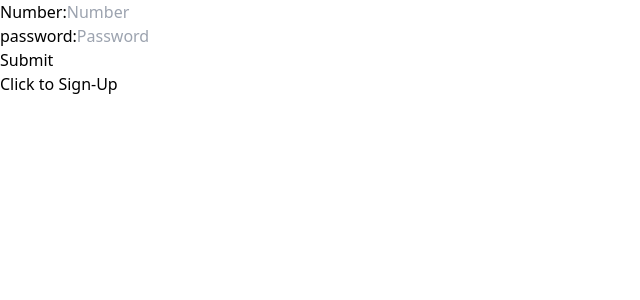
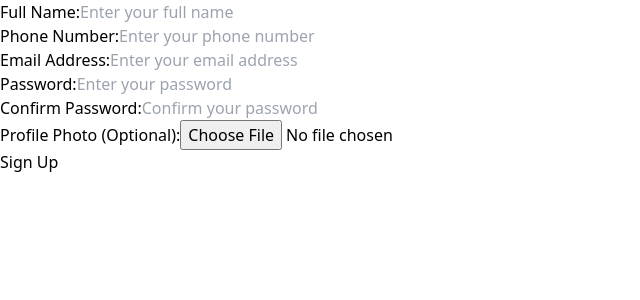
Before and after one commit to agrawalkush2020/splitWise, a Next.js app: page / in a window 1280 px wide. Shown: the top 300 px of the page, without its empty margins (0-640 px from the left). Built offline with nearby package versions, Linux system fonts and the light colour scheme.

Commit message:
login added

```diff
--- a/components/LandingPage.js
+++ b/components/LandingPage.js
@@ -18,7 +18,6 @@ const LandingPage = ({
     }
 
     return (
-        <div>
             <div>
                 <div>
                     <form>
@@ -44,7 +43,6 @@ const LandingPage = ({
                 <div>Click to <a className="color-red cursor-pointer" onClick={handleSignIn}>Sign-Up</a></div>
 
             </div>
-        </div>
     )
 }
 
--- /dev/null
+++ b/components/Outerbody.js
@@ -0,0 +1,14 @@
+"use client";
+import React from "react";
+import SignUp from "./SignUp";
+
+
+const Outerbody = ({
+
+})=>{
+    return (
+        <SignUp />
+    )
+}
+
+export default Outerbody;
--- /dev/null
+++ b/components/SignUp.js
@@ -0,0 +1,103 @@
+import React, { useState } from "react";
+import Input from "./Input";
+
+const SignUp = () => {
+    const [fullName, setFullName] = useState('');
+    const [phoneNumber, setPhoneNumber] = useState('');
+    const [email, setEmail] = useState('');
+    const [password, setPassword] = useState('');
+    const [confirmPassword, setConfirmPassword] = useState('');
+    const [profilePhoto, setProfilePhoto] = useState(null);
+
+    // Handling functions for each input state
+    const handleFullNameChange = (value) => {
+        setFullName(value);
+    }
+
+    const handlePhoneNumberChange = (value) => {
+        setPhoneNumber(value);
+    }
+
+    const handleEmailChange = (value) => {
+        setEmail(value);
+    }
+
+    const handlePasswordChange = (value) => {
+        setPassword(value);
+    }
+
+    const handleConfirmPasswordChange = (value) => {
+        setConfirmPassword(value);
+    }
+
+    const handleFileChange = (event) => {
+        setProfilePhoto(event.target.files[0]);
+    }
+
+    const handleTheSubmit = (event) => {
+        event.preventDefault();
+        // Handle the form submission
+        if (password !== confirmPassword) {
+            alert("Passwords do not match!");
+        } else {
+            // Proceed with form submission logic
+        }
+    }
+
+    return (
+        <div>
+            <form onSubmit={handleTheSubmit}>
+                <Input
+                    name={"fullName"}
+                    type={"text"}
+                    label={"Full Name:"}
+                    value={fullName}
+                    placeHolder={"Enter your full name"}
+                    handleChange={handleFullNameChange}
+                />
+                <Input
+                    name={"phoneNumber"}
+                    type={"number"}
+                    label={"Phone Number:"}
+                    value={phoneNumber}
+                    placeHolder={"Enter your phone number"}
+                    handleChange={handlePhoneNumberChange}
+                />
+                <Input
+                    name={"email"}
+                    type={"email"}
+                    label={"Email Address:"}
+                    value={email}
+                    placeHolder={"Enter your email address"}
+                    handleChange={handleEmailChange}
+                />
+                <Input
+                    name={"password"}
+                    type={"password"}
+                    label={"Password:"}
+                    value={password}
+                    placeHolder={"Enter your password"}
+                    handleChange={handlePasswordChange}
+                />
+                <Input
+                    name={"confirmPassword"}
+                    type={"password"}
+                    label={"Confirm Password:"}
+                    value={confirmPassword}
+                    placeHolder={"Confirm your password"}
+                    handleChange={handleConfirmPasswordChange}
+                />
+                <div>
+                    <label>Profile Photo (Optional):</label>
+                    <input
+                        type="file"
+                        onChange={handleFileChange}
+                    />
+                </div>
+                <button className="bg-orange-600" type="submit">Sign Up</button>
+            </form>
+        </div>
+    );
+}
+
+export default SignUp;
--- a/src/app/layout.js
+++ b/src/app/layout.js
@@ -1,6 +1,7 @@
 import { Inter } from "next/font/google";
 import LandingPage from "../../components/LandingPage";
 import "./globals.css";
+import Outerbody from "../../components/Outerbody"
 
 
 const inter = Inter({ subsets: ["latin"] });
@@ -15,7 +16,8 @@ export default function RootLayout({ children }) {
     <html lang="en">
       {/* <body className={inter.className}>{children}</body> */}
       <body>
-        <LandingPage />
+        {/* <LandingPage /> */}
+        <Outerbody />
       </body>
     </html>
   );
```
